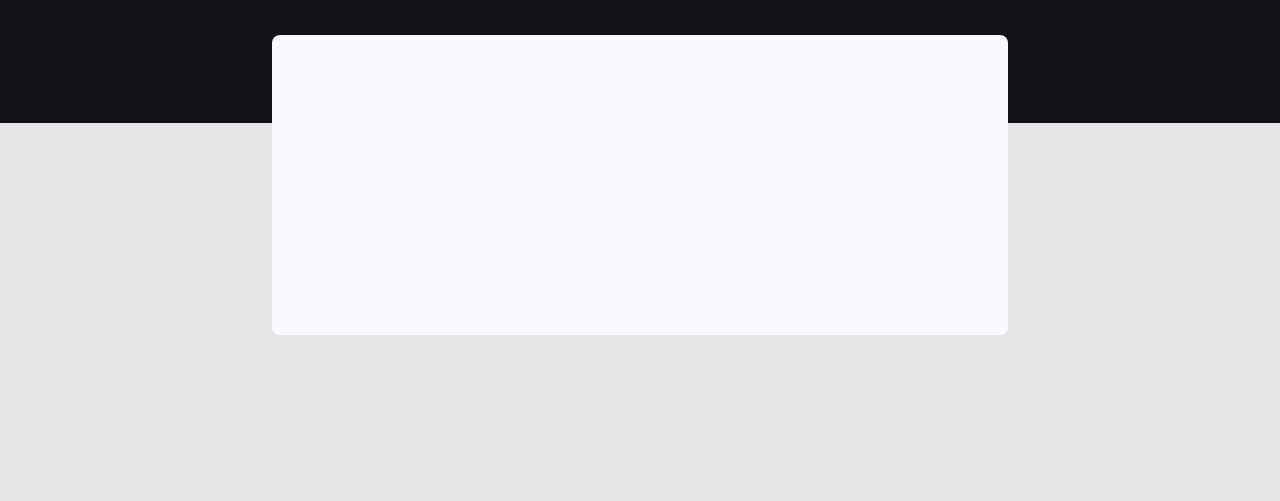
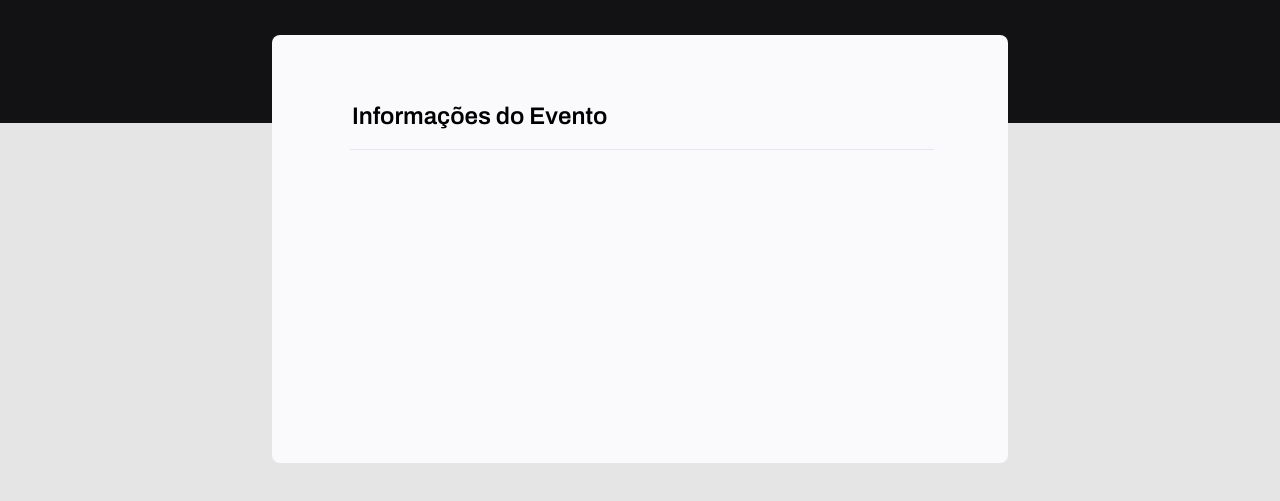
Before and after one commit to joelsonfoliveira/Formulario-Evento, a plain HTML site: page index.html in a window 1280 px wide. Shown: the part 237-738 px from the top of the page. Drawn offline with Linux system fonts and the light colour scheme.

Commit message:
agrupando campos

```diff
--- a/index.html
+++ b/index.html
@@ -20,7 +20,13 @@
       <h1>Crie e compartilhe seu evento.</h1>
       <p>O primeiro passo, é preencher esse formulário de inscrição.</p>
     </header>
-    <form></form>
+    <form>
+      <fieldset>
+        <legend>
+          Informações do Evento
+        </legend>
+      </fieldset>
+    </form>
   </div>
 </body>
 
--- a/style.css
+++ b/style.css
@@ -41,7 +41,22 @@ body::before {
 
 form {
   margin-top: 38px;
+  background: #FAFAFC;
   border-radius: 8px;
-  background: #FAFAFC;
   min-height: 300px;
+  padding: 64px;
 }
+
+fieldset {
+  border: none;
+}
+
+fieldset legend {
+  font-family: 'Archivo', sans-serif;
+  font-weight: 600;
+  font-size: 24px;
+  line-height: 34px;
+  width: 100%;
+  border-bottom: 1px solid #E6E6F0;
+  padding-bottom: 16px;
+}
```
